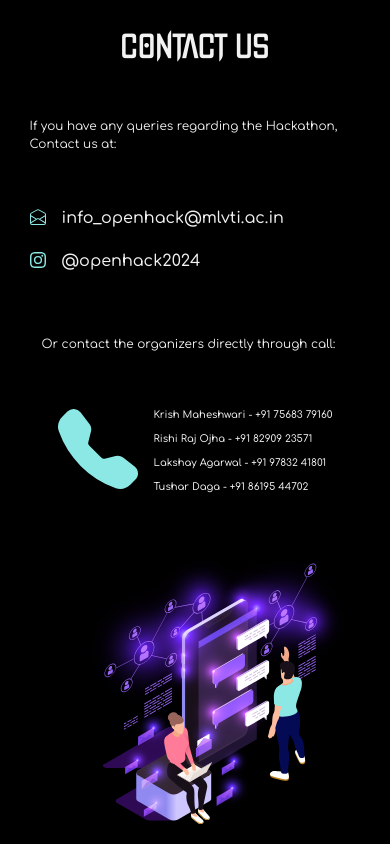
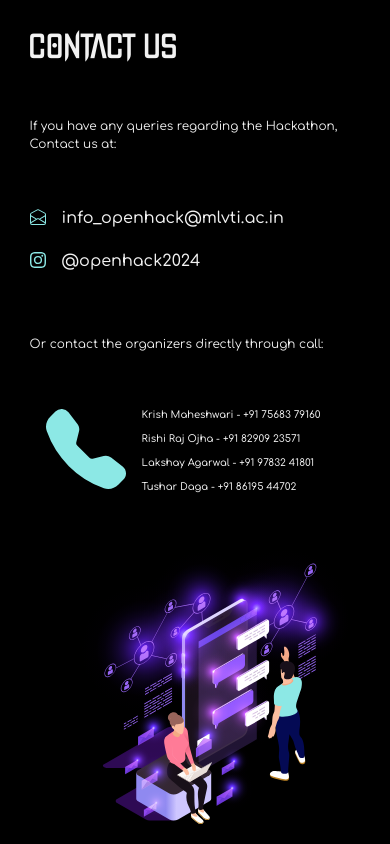
Before and after one commit to Krish2958/OpenHack, a React (Create React App) app in the folder openhack/: page / in a window 390 px wide. Built offline with nearby package versions, Linux system fonts and the light colour scheme.

Commit message:
Fixed Margin Issue

```diff
--- a/openhack/src/pages/ContactUs/ContactUs.css
+++ b/openhack/src/pages/ContactUs/ContactUs.css
@@ -21,7 +21,7 @@
 
     @media  screen and (max-width: 768px) {
         justify-content: center;
-        align-items: center;
+        align-items: flex-start;
     }
 
 }
@@ -35,6 +35,7 @@
     @media  screen and (max-width: 768px) {
         font-size: 24px;
         margin-top: 2rem;
+        margin-left: 1.1rem;
     }
 }
 
@@ -68,6 +69,7 @@
     justify-content: center;
     align-items: flex-start;
     margin-top: 0.5rem;
+    margin-left: 1.1rem;
 }
 }
 .contact-us-mail {
```
